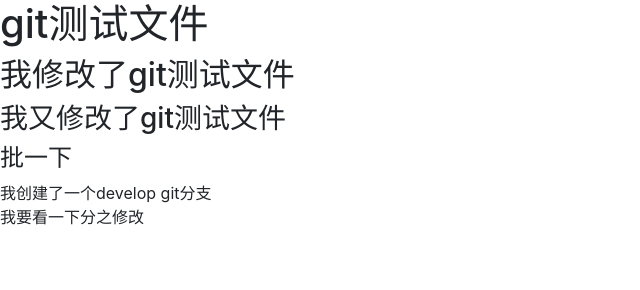
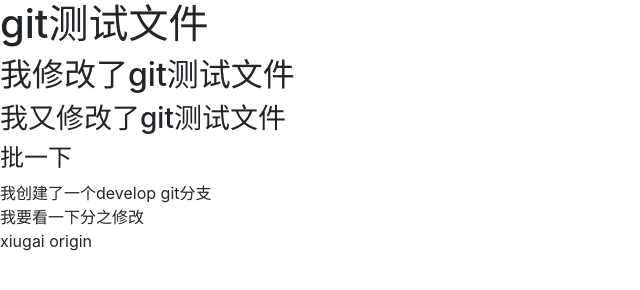
Before and after one commit to ShaoFengZhang/gittest, a plain HTML site: page index.html in a window 1280 px wide. Shown: the whole page, without its empty margins (0-640 px from the left). Drawn offline with Linux system fonts and the light colour scheme.

Commit message:
远程分支创建之后修改index.html

```diff
--- a/index.html
+++ b/index.html
@@ -16,6 +16,7 @@
     <h4>批一下</h4>
     <div>我创建了一个develop git分支</div>
     <div>我要看一下分之修改</div>
+    <div>xiugai origin</div>
 </body>
 <script src="./js/jquery.js"></script>
 
```
